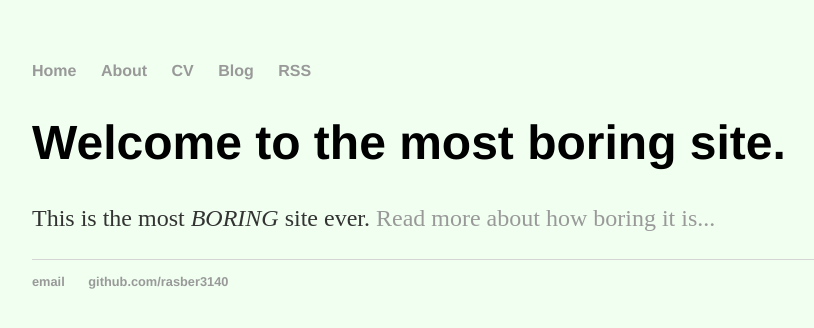
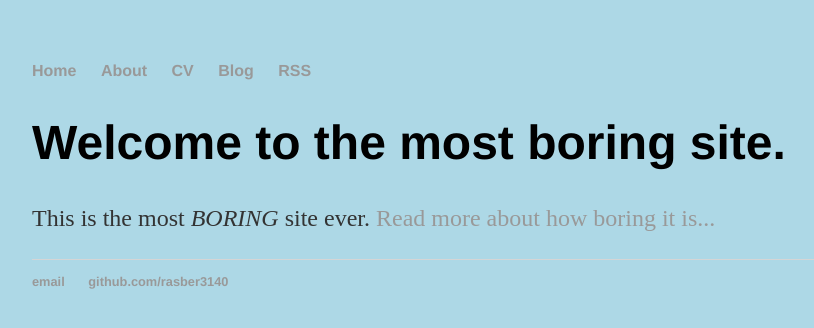
Before and after one commit to rasber3140/rasber3140.github.io, a Jekyll site: the page built from index.html, in a window 1280 px wide. Shown: the top 328 px of the page, without its empty margins (160-974 px from the left). Built offline with Jekyll 4.4.1, drawn with Linux system fonts in a browser that asks for light colours.

Commit message:
Update main.css

```diff
--- a/css/main.css
+++ b/css/main.css
@@ -1,4 +1,4 @@
-body { margin: 60px auto; width: 70%; background-color: HoneyDew; }
+body { margin: 60px auto; width: 70%; background-color: lightblue; }
 
 a { text-decoration: none; color: #999; }
 a:hover { text-decoration: underline; }
```
